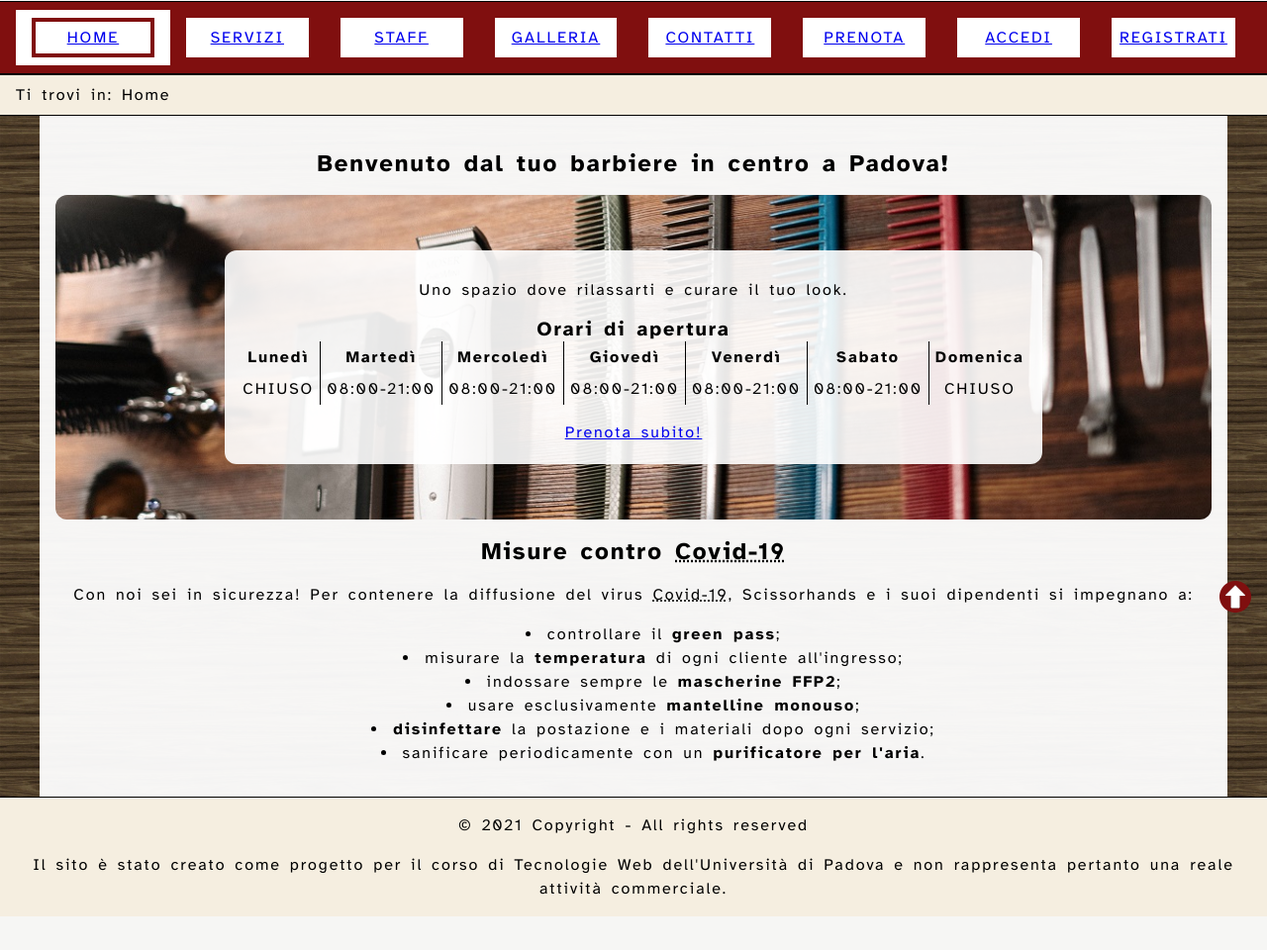
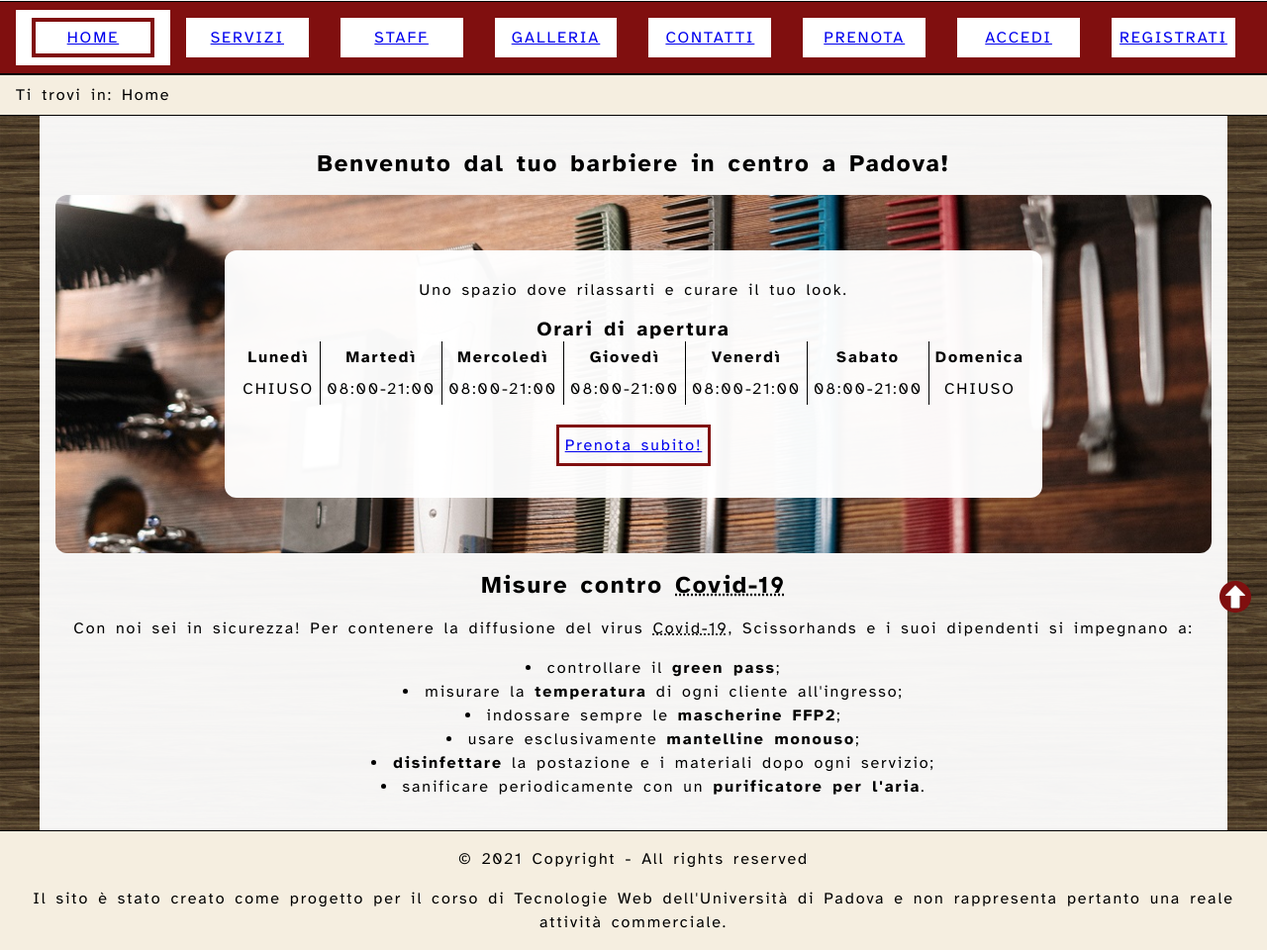
Before and after one commit to leidard/TecWeb_progetto, a PHP site: page / in a window 1280 px wide. Shown: the part 158-1118 px from the top of the page at 99% size. Before the commit the page ends 1084 px from the top, so only its background shows below. Run offline with PHP 8.4, Linux system fonts and the light colour scheme; data comes from the database, SQL or seed files in the repository; data that the repository does not hold is empty.

Commit message:
call to action

```diff
--- a/controllers/index.css
+++ b/controllers/index.css
@@ -246,7 +246,7 @@ section#benvenuto div.img-wrap {
 }
 
 section#benvenuto div.img-wrap div.content {
-    background-color: rgba(255, 255, 255, 0.9);
+    background-color: rgba(255, 255, 255, 0.97);
     padding: 12px;
     text-align: center;
     border-radius: 12px;
@@ -293,8 +293,12 @@ table#orari-apertura {
 }
 
 section#benvenuto a#link-prenota {
-    margin: 16px 0 8px;
-    display: block;
+    display: inline-block;
+    margin: 20px 0 20px;
+    padding: 6px;
+    border: solid;
+    border-color: #800F0F;
+    max-width: 150px;
 }
 
 @media only screen and (max-width: 760px) {
```
